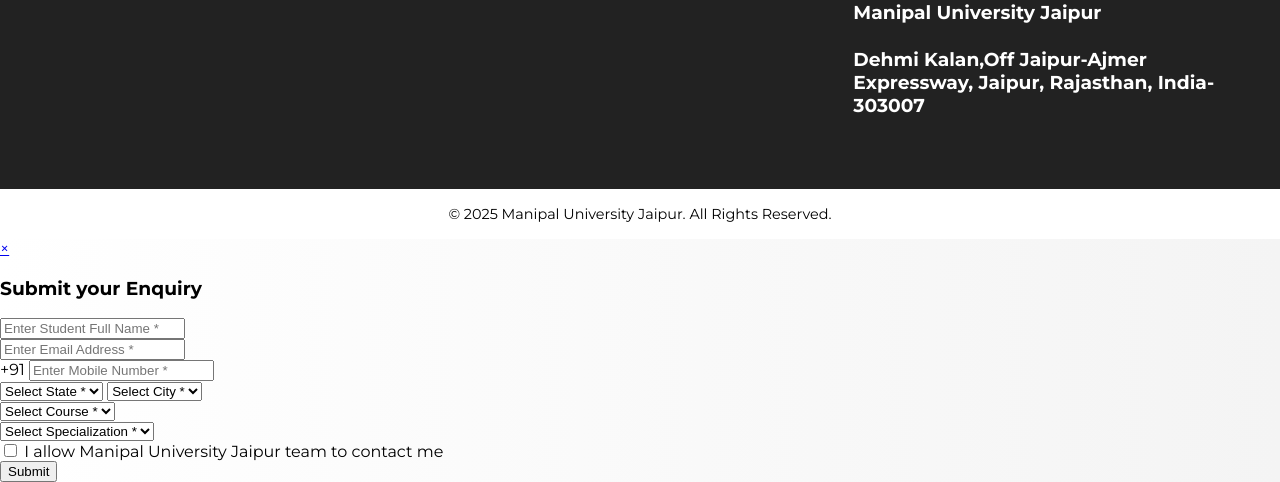
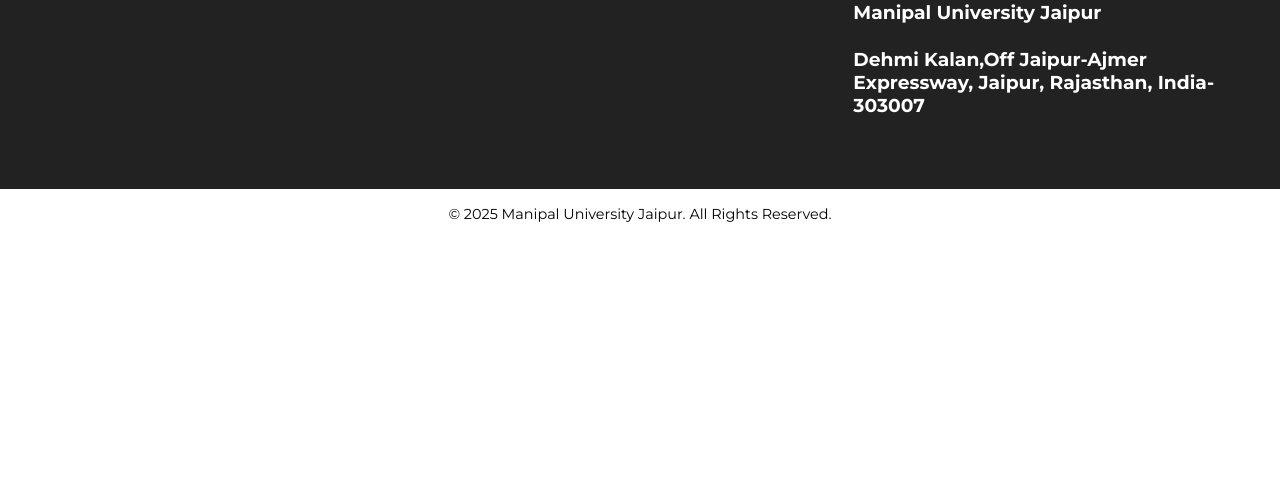
Before and after one commit to Prasoonm11/website-replication-II, a Flask app: page / in a window 1280 px wide; the page is wider, and only the part inside the window is pictured. Shown: the part 2583-3065 px from the top of that part. After the commit the page ends 2805 px from the top of that part, so only its background shows below. Run offline with Flask 3, Linux system fonts and the light colour scheme; some web fonts are replaced.

Commit message:
Fix: Addition 8

```diff
--- a/static/css/style.css
+++ b/static/css/style.css
@@ -1282,10 +1282,193 @@
     color: #c60528;
     font-size: 1.8rem;
 }
+
+/* ==== ENQUIRY MODAL STYLES ==== */
+#enquiry-modal {
+    position: fixed;
+    top: 0;
+    left: 0;
+    width: 100%;
+    height: 100%;
+    z-index: 2000; /* Higher than header */
+
+    display: flex;
+    justify-content: center;
+    align-items: center;
+    padding: 1rem;
+
+    /* Hidden by default */
+    opacity: 0;
+    visibility: hidden;
+    transition: opacity 0.3s ease, visibility 0.3s ease;
+}
+
+#enquiry-modal.active {
+    opacity: 1;
+    visibility: visible;
+}
+
+/* Dark background overlay */
+#enquiry-modal .modal-overlay {
+    position: absolute;
+    top: 0;
+    left: 0;
+    width: 100%;
+    height: 100%;
+    background: rgba(0, 0, 0, 0.7);
+}
+
+/* White content box */
+#enquiry-modal .modal-content {
+    position: relative;
+    background: white;
+    padding: 2.5rem 2rem 2rem 2rem;
+    border-radius: 8px;
+    box-shadow: 0 5px 20px rgba(0,0,0,0.2);
+    width: 100%;
+    max-width: 500px; /* Adjust as needed */
+    max-height: 90vh; /* Make it scrollable on small screens */
+    overflow-y: auto;
+
+    /* Pop-in animation */
+    transform: scale(0.9);
+    transition: transform 0.3s ease;
+}
+
+#enquiry-modal.active .modal-content {
+    transform: scale(1);
+}
+
+/* Close 'X' button */
+#enquiry-modal .modal-close {
+    position: absolute;
+    top: 0.5rem;
+    right: 1.25rem;
+    font-size: 2.5rem;
+    font-weight: 300;
+    color: #888;
+    text-decoration: none;
+    line-height: 1;
+}
+
+#enquiry-modal .modal-close:hover {
+    color: #000;
+}
+
+/* Form Styling */
+#enquiry-modal h3 {
+    text-align: center;
+    font-weight: 700;
+    font-size: 1.8rem;
+    color: #000;
+    margin-top: 0;
+    margin-bottom: 2rem;
+}
+
+.form-group {
+    margin-bottom: 1.25rem;
+}
+
+/* Basic styles for inputs and selects */
+.form-group input[type="text"],
+.form-group input[type="email"],
+.form-group input[type="tel"],
+.form-group select {
+    width: 100%;
+    padding: 1rem;
+    border: 1px solid #ddd;
+    border-radius: 5px;
+    font-size: 1rem;
+    font-family: 'Montserrat', sans-serif;
+}
+
+/* Phone group */
+.form-group-phone {
+    display: flex;
+    gap: 8px;
+}
+.form-group-phone .phone-prefix {
+    flex-shrink: 0;
+    padding: 1rem;
+    border: 1px solid #ddd;
+    border-radius: 5px;
+    background: #f9f9f9;
+}
+.form-group-phone input {
+    flex-grow: 1;
+}
+
+/* State/City split group */
+.form-group-split {
+    display: flex;
+    gap: 1rem;
+}
+.form-group-split select {
+    width: 50%;
+}
+
+/* Captcha group */
+.form-group-captcha {
+    display: flex;
+    align-items: center;
+    gap: 1rem;
+}
+.form-group-captcha .captcha-code {
+    font-size: 1.5rem;
+    font-weight: 700;
+    color: #3d3d3d;
+    background: #f4f4f4;
+    padding: 0.5rem 1rem;
+    border-radius: 5px;
+    letter-spacing: 2px;
+}
+.form-group-captcha .captcha-refresh {
+    font-size: 1.2rem;
+    color: #555;
+}
+.form-group-captcha input {
+    flex-grow: 1;
+}
+
+/* Checkbox group */
+.form-group-checkbox {
+    display: flex;
+    align-items: center;
+    gap: 0.5rem;
+}
+.form-group-checkbox input {
+    width: auto;
+}
+.form-group-checkbox label {
+    font-size: 0.9rem;
+    color: #555;
+}
+
+/* Submit button */
+.modal-submit-btn {
+    width: 100%;
+    padding: 1rem;
+    background-color: #d90429; /* Theme red */
+    color: white;
+    border: none;
+    border-radius: 5px;
+    font-size: 1.1rem;
+    font-weight: 700;
+    cursor: pointer;
+    transition: background-color 0.3s ease;
+}
+.modal-submit-btn:hover {
+    background-color: #a1031d;
+}
+
+
 /* ==== DESKTOP HERO WRAPPER (FOR SHRINKING) ==== */
 .desktop-hero-wrapper {
-    /* Set a fixed width based on your design's widest element */
-    width: 1650px;
+    /* Set a fixed width.
+       Adjust this to the full width of your new hero design.
+       (e.g., 1440px, 1600px, etc.)
+    */
+    width: 1440px;
 
     /* Center it for desktop if window is wider */
     margin: 0 auto;
@@ -1332,25 +1515,17 @@
 
     /* 1. Scale the wrapper down to fit the screen */
     .desktop-hero-wrapper {
-        /* This is a dynamic scale. It divides the screen width (100vw)
-           by the wrapper's fixed width (1650px).
-        */
-        transform: scale(calc(100vw / 1650));
-
-        /* Reset margins for scaled element */
+        /* Uses the EXACT width you provided */
+        transform: scale(calc(100vw / 1650px));
+
         margin: 0;
-
-        /* Set origin to top-left for scaling */
         transform-origin: top left;
     }
 
     /* 2. Adjust the main content to sit below the shrunken hero */
     .main-content {
-        /* This calculates the shrunken height of the hero block
-           and adds 2rem of space below it.
-           (Based on your desktop layout, the hero content is ~500px tall)
-        */
-        margin-top: calc(500px * (100vw / 1650) + 2rem);
+        /* Uses the EXACT height and width you provided */
+        margin-top: calc(669.16px * (100vw / 1650px) + 2rem);
     }
 
     /* === END HERO SECTION LOGIC === */
@@ -1448,8 +1623,8 @@
 
     /* We just need to adjust the content margin for this screen size */
     .main-content {
-        /* The formula is the same, it just recalculates for the new 100vw */
-        margin-top: calc(500px * (100vw / 1650) + 1.5rem);
+        /* Uses the EXACT height and width */
+        margin-top: calc(669.16px * (100vw / 1650px) + 1.5rem);
     }
 
     .content-wrapper { padding: 0.5rem; }
```
